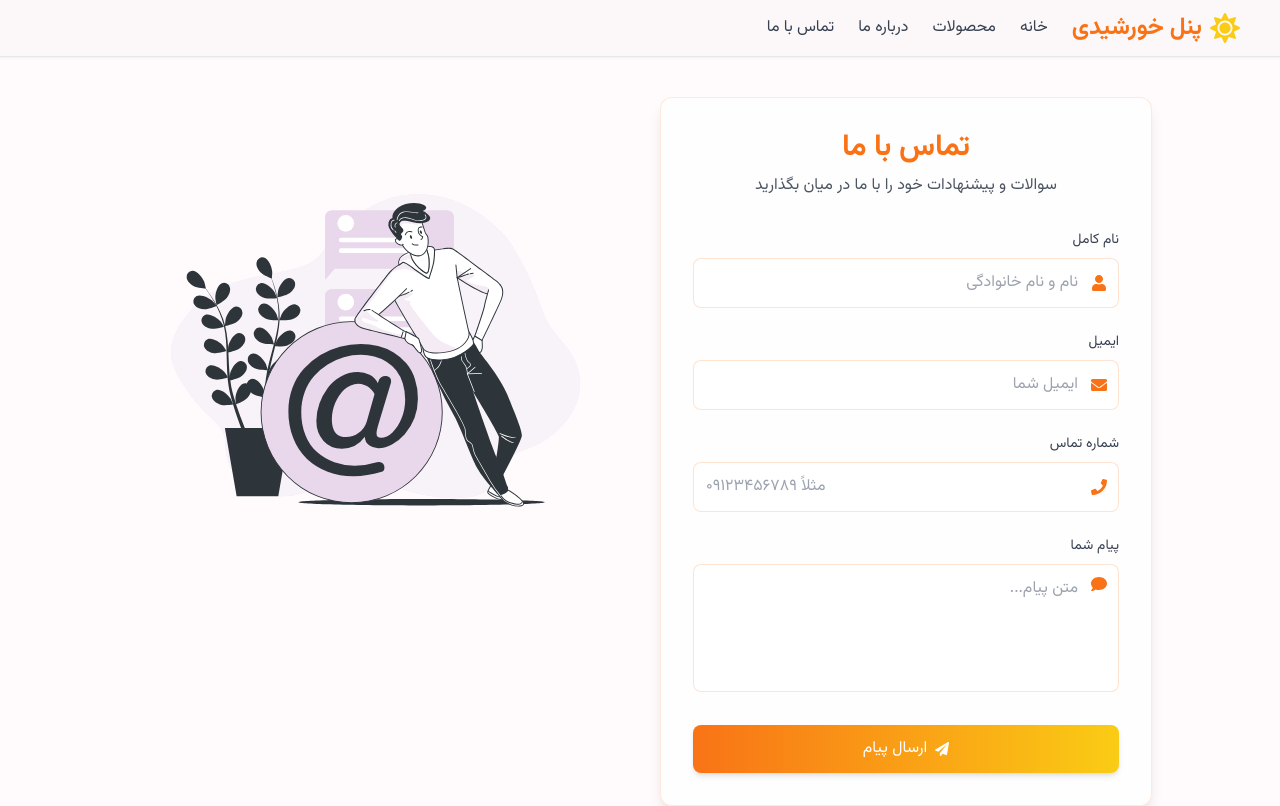
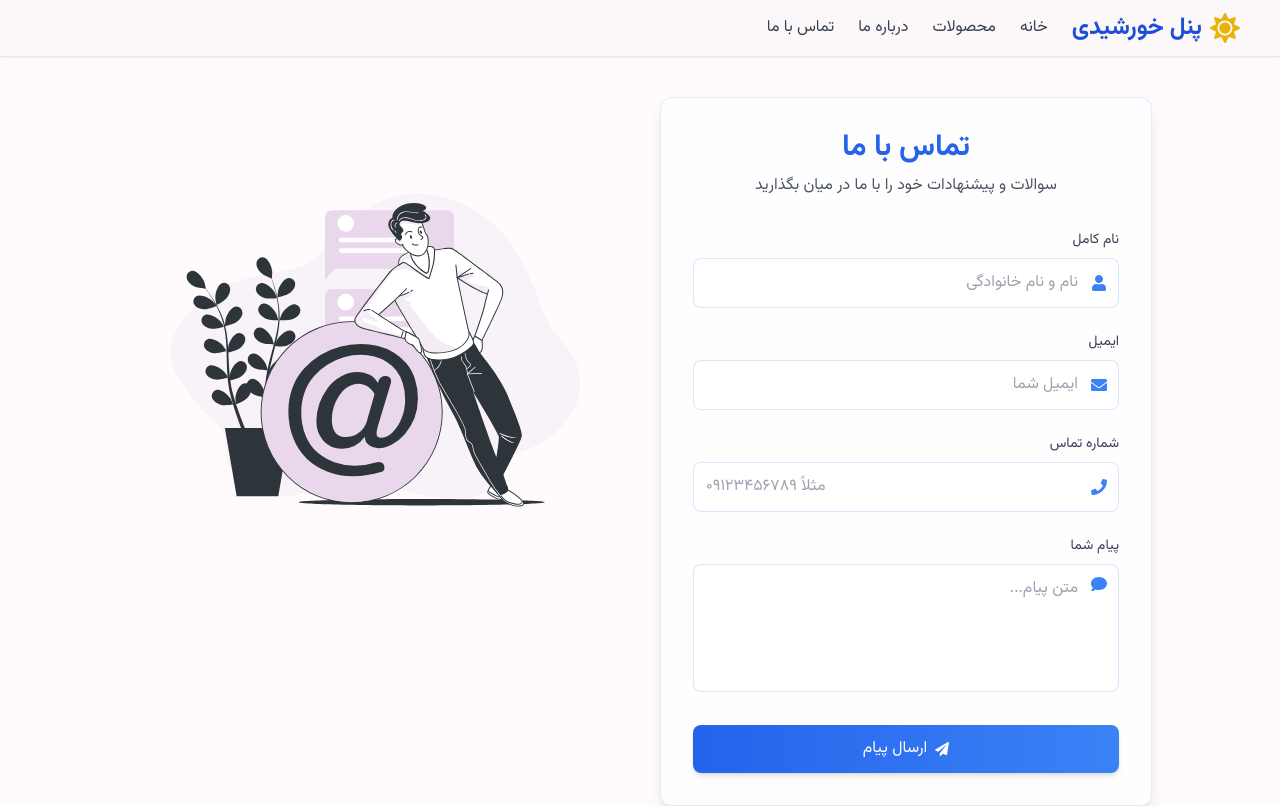
Before and after one commit to aliarabshahi/solarina_github, a Next.js app in the folder frontend/src/: page /contact in a window 1280 px wide. Shown: the top 806 px of the page. Built offline with nearby package versions, Linux system fonts and the light colour scheme.

Commit message:
third version

```diff
--- a/frontend/src/app/components/hero/HeroTopDecoration.tsx
+++ b/frontend/src/app/components/hero/HeroTopDecoration.tsx
@@ -8,7 +8,7 @@ export default function HeroTopDecoration() {
       <div
         className="relative right-[calc(50%-11rem)] aspect-[1155/678] w-[36rem]
                    translate-x-1/2 rotate-[30deg] bg-gradient-to-tr
-                   from-[#fbbf24] to-[#f97316] opacity-30
+                   from-[#93c5fd] to-[#3b82f6] opacity-20
                    sm:right-[calc(50%-30rem)] sm:w-[72rem]"
         style={{
           clipPath:
--- a/frontend/src/app/components/navbar/NavbarLogo.tsx
+++ b/frontend/src/app/components/navbar/NavbarLogo.tsx
@@ -4,8 +4,8 @@ import { FaSun } from "react-icons/fa";
 export default function NavbarLogo() {
   return (
     <Link href="/" className="flex items-center gap-2">
-      <FaSun className="text-2xl md:text-3xl text-yellow-400" />
-      <div className="text-xl md:text-2xl font-bold text-orange-500 cursor-pointer select-none">
+      <FaSun className="text-2xl md:text-3xl text-yellow-500" />
+      <div className="text-xl md:text-2xl font-bold text-blue-700 cursor-pointer select-none">
         پنل خورشیدی
       </div>
     </Link>
--- a/frontend/src/app/components/navbar/NavbarMenu.tsx
+++ b/frontend/src/app/components/navbar/NavbarMenu.tsx
@@ -12,7 +12,7 @@ export default function NavbarMenu() {
     <ul className="flex flex-col md:flex-row gap-3 md:gap-6 text-gray-700 text-sm md:text-base">
       {navbarLinks.map((item) => (
         <li key={item.href}>
-          <Link href={item.href} className="hover:text-orange-500 transition-colors">
+          <Link href={item.href} className="hover:text-blue-600 transition-colors">
             {item.label}
           </Link>
         </li>
--- a/frontend/src/app/contact/components/ContactForm.tsx
+++ b/frontend/src/app/contact/components/ContactForm.tsx
@@ -1,30 +1,12 @@
 "use client";
 import { useState } from "react";
-import {
-  FaEnvelope,
-  FaUser,
-  FaPhone,
-  FaComment,
-  FaPaperPlane,
-  FaCheckCircle,
-  FaTimesCircle,
-} from "react-icons/fa";
+import { FaEnvelope, FaUser, FaPhone, FaComment, FaPaperPlane, FaCheckCircle } from "react-icons/fa";
 import { motion } from "framer-motion";
 
-type ContactFormData = {
-  full_name: string;
-  email: string;
-  phone_number: string;
-  message: string;
-};
+type ContactFormData = { full_name: string; email: string; phone_number: string; message: string; };
 
 export default function ContactForm() {
-  const [contact, setContact] = useState<ContactFormData>({
-    full_name: "",
-    email: "",
-    phone_number: "",
-    message: "",
-  });
+  const [contact, setContact] = useState<ContactFormData>({ full_name: "", email: "", phone_number: "", message: "", });
   const [message, setMessage] = useState("");
   const [loading, setLoading] = useState(false);
 
@@ -35,21 +17,10 @@ export default function ContactForm() {
   const handleSubmit = async (e: React.FormEvent) => {
     e.preventDefault();
     setLoading(true);
-
-    // TODO: Connect to Django backend
-    // const { error } = await postApiData("/contact-us/", contact);
-
-    // Simulate API call
     await new Promise((resolve) => setTimeout(resolve, 1000));
-
     setLoading(false);
     setMessage("پیام شما با موفقیت ارسال شد");
-    setContact({
-      full_name: "",
-      email: "",
-      phone_number: "",
-      message: "",
-    });
+    setContact({ full_name: "", email: "", phone_number: "", message: "", });
   };
 
   return (
@@ -57,167 +28,69 @@ export default function ContactForm() {
       initial={{ opacity: 0, y: 20 }}
       animate={{ opacity: 1, y: 0 }}
       transition={{ duration: 0.5 }}
-      className="bg-white/70 backdrop-blur-md
-                 p-5 sm:p-7 md:p-8 rounded-xl
-                 shadow-lg
-                 border border-orange-500/15 w-full"
+      className="bg-white/70 backdrop-blur-md p-5 sm:p-7 md:p-8 rounded-xl shadow-lg border border-blue-500/15 w-full"
     >
-      {/* تیتر و توضیح */}
       <div className="mb-6 sm:mb-8 text-center">
-        <h2 className="text-xl sm:text-2xl md:text-3xl font-bold text-orange-500 mb-2">
-          تماس با ما
-        </h2>
-        <p className="text-gray-600 text-sm sm:text-base leading-relaxed">
-          سوالات و پیشنهادات خود را با ما در میان بگذارید
-        </p>
+        <h2 className="text-xl sm:text-2xl md:text-3xl font-bold text-blue-600 mb-2">تماس با ما</h2>
+        <p className="text-gray-600 text-sm sm:text-base leading-relaxed">سوالات و پیشنهادات خود را با ما در میان بگذارید</p>
       </div>
 
       <form onSubmit={handleSubmit} className="space-y-6" method="post">
-        {/* نام */}
+        {/* Name */}
         <div>
-          <label
-            htmlFor="full_name"
-            className="block text-xs sm:text-sm font-medium mb-2 text-gray-700"
-          >
-            نام کامل
-          </label>
+          <label htmlFor="full_name" className="block text-xs sm:text-sm font-medium mb-2 text-gray-700">نام کامل</label>
           <div className="relative">
-            <div className="absolute inset-y-0 right-0 flex items-center pr-3 text-orange-500">
-              <FaUser />
-            </div>
-            <input
-              id="full_name"
-              name="full_name"
-              autoComplete="name"
-              type="text"
-              placeholder="نام و نام خانوادگی"
-              className="w-full bg-white/60 border border-orange-500/20
-                         text-gray-800 text-sm sm:text-base rounded-lg
-                         focus:ring-2 focus:ring-orange-500 focus:border-orange-500
-                         p-3 pr-10 placeholder-gray-400 transition"
-              value={contact.full_name}
-              onChange={(e) => handleChange("full_name", e.target.value)}
-              required
-            />
+            <div className="absolute inset-y-0 right-0 flex items-center pr-3 text-blue-500"><FaUser /></div>
+            <input id="full_name" type="text" placeholder="نام و نام خانوادگی" required
+              className="w-full bg-white/60 border border-blue-500/20 text-gray-800 text-sm sm:text-base rounded-lg focus:ring-2 focus:ring-blue-500 focus:border-blue-500 p-3 pr-10 placeholder-gray-400 transition"
+              value={contact.full_name} onChange={(e) => handleChange("full_name", e.target.value)} />
           </div>
         </div>
 
-        {/* ایمیل */}
+        {/* Email */}
         <div>
-          <label
-            htmlFor="email"
-            className="block text-xs sm:text-sm font-medium mb-2 text-gray-700"
-          >
-            ایمیل
-          </label>
+          <label htmlFor="email" className="block text-xs sm:text-sm font-medium mb-2 text-gray-700">ایمیل</label>
           <div className="relative">
-            <div className="absolute inset-y-0 right-0 flex items-center pr-3 text-orange-500">
-              <FaEnvelope />
-            </div>
-            <input
-              id="email"
-              name="email"
-              autoComplete="email"
-              type="email"
-              placeholder="ایمیل شما"
-              className="w-full bg-white/60 border border-orange-500/20
-                         text-gray-800 text-sm sm:text-base rounded-lg
-                         focus:ring-2 focus:ring-orange-500 focus:border-orange-500
-                         p-3 pr-10 placeholder-gray-400 transition"
-              value={contact.email}
-              onChange={(e) => handleChange("email", e.target.value)}
-              required
-            />
+            <div className="absolute inset-y-0 right-0 flex items-center pr-3 text-blue-500"><FaEnvelope /></div>
+            <input id="email" type="email" placeholder="ایمیل شما" required
+              className="w-full bg-white/60 border border-blue-500/20 text-gray-800 text-sm sm:text-base rounded-lg focus:ring-2 focus:ring-blue-500 focus:border-blue-500 p-3 pr-10 placeholder-gray-400 transition"
+              value={contact.email} onChange={(e) => handleChange("email", e.target.value)} />
           </div>
         </div>
 
-        {/* شماره تماس */}
+        {/* Phone */}
         <div>
-          <label
-            htmlFor="phone_number"
-            className="block text-xs sm:text-sm font-medium mb-2 text-gray-700"
-          >
-            شماره تماس
-          </label>
+          <label htmlFor="phone_number" className="block text-xs sm:text-sm font-medium mb-2 text-gray-700">شماره تماس</label>
           <div className="relative">
-            <div className="absolute inset-y-0 right-0 flex items-center pr-3 text-orange-500">
-              <FaPhone />
-            </div>
-            <input
-              id="phone_number"
-              name="phone"
-              autoComplete="tel"
-              type="tel"
-              placeholder="مثلاً ۰۹۱۲۳۴۵۶۷۸۹"
-              className="w-full bg-white/60 border border-orange-500/20
-                         text-gray-800 text-sm sm:text-base rounded-lg
-                         focus:ring-2 focus:ring-orange-500 focus:border-orange-500
-                         p-3 pr-10 placeholder-gray-400 transition"
-              value={contact.phone_number}
-              onChange={(e) => handleChange("phone_number", e.target.value)}
-              required
-              pattern="^0.*$"
-              maxLength={12}
-            />
+            <div className="absolute inset-y-0 right-0 flex items-center pr-3 text-blue-500"><FaPhone /></div>
+            <input id="phone_number" type="tel" placeholder="مثلاً ۰۹۱۲۳۴۵۶۷۸۹" required pattern="^0.*$" maxLength={12}
+              className="w-full bg-white/60 border border-blue-500/20 text-gray-800 text-sm sm:text-base rounded-lg focus:ring-2 focus:ring-blue-500 focus:border-blue-500 p-3 pr-10 placeholder-gray-400 transition"
+              value={contact.phone_number} onChange={(e) => handleChange("phone_number", e.target.value)} />
           </div>
         </div>
 
-        {/* پیام */}
+        {/* Message */}
         <div>
-          <label
-            htmlFor="message"
-            className="block text-xs sm:text-sm font-medium mb-2 text-gray-700"
-          >
-            پیام شما
-          </label>
+          <label htmlFor="message" className="block text-xs sm:text-sm font-medium mb-2 text-gray-700">پیام شما</label>
           <div className="relative">
-            <div className="absolute top-3 right-3 text-orange-500">
-              <FaComment />
-            </div>
-            <textarea
-              id="message"
-              name="message"
-              autoComplete="off"
-              placeholder="متن پیام..."
-              className="w-full bg-white/60 border border-orange-500/20
-                         text-gray-800 text-sm sm:text-base rounded-lg
-                         focus:ring-2 focus:ring-orange-500 focus:border-orange-500
-                         p-3 pr-10 h-32 placeholder-gray-400 transition resize-none"
-              value={contact.message}
-              onChange={(e) => handleChange("message", e.target.value)}
-              required
-            />
+            <div className="absolute top-3 right-3 text-blue-500"><FaComment /></div>
+            <textarea id="message" placeholder="متن پیام..." required
+              className="w-full bg-white/60 border border-blue-500/20 text-gray-800 text-sm sm:text-base rounded-lg focus:ring-2 focus:ring-blue-500 focus:border-blue-500 p-3 pr-10 h-32 placeholder-gray-400 transition resize-none"
+              value={contact.message} onChange={(e) => handleChange("message", e.target.value)} />
           </div>
         </div>
 
-        {/* دکمه ارسال */}
-        <button
-          type="submit"
-          disabled={loading}
-          className="w-full bg-gradient-to-r from-orange-500 to-yellow-400
-                     hover:from-orange-600 hover:to-yellow-500
-                     text-white font-medium text-sm sm:text-base py-2.5 sm:py-3 px-6
-                     rounded-lg transition-all duration-300 shadow-md
-                     hover:shadow-lg disabled:opacity-70 disabled:cursor-not-allowed
-                     flex items-center justify-center gap-2"
+        {/* Submit Button */}
+        <button type="submit" disabled={loading}
+          className="w-full bg-gradient-to-r from-blue-600 to-blue-500 hover:from-blue-700 hover:to-blue-600 text-white font-medium text-sm sm:text-base py-2.5 sm:py-3 px-6 rounded-lg transition-all duration-300 shadow-md hover:shadow-lg disabled:opacity-70 disabled:cursor-not-allowed flex items-center justify-center gap-2"
         >
-          {loading ? (
-            <span className="h-4 w-4 border-2 border-white border-t-transparent rounded-full animate-spin"></span>
-          ) : (
-            <FaPaperPlane className="text-sm" />
-          )}
+          {loading ? <span className="h-4 w-4 border-2 border-white border-t-transparent rounded-full animate-spin"></span> : <FaPaperPlane className="text-sm" />}
           {loading ? "در حال ارسال..." : "ارسال پیام"}
         </button>
 
-        {/* پیغام بازخورد */}
         {message && (
-          <motion.div
-            initial={{ opacity: 0 }}
-            animate={{ opacity: 1 }}
-            className="p-3 rounded-lg text-xs sm:text-sm flex items-center gap-2 bg-green-100 text-green-800"
-          >
-            <FaCheckCircle className="flex-shrink-0" />
-            {message}
+          <motion.div initial={{ opacity: 0 }} animate={{ opacity: 1 }} className="p-3 rounded-lg text-xs sm:text-sm flex items-center gap-2 bg-green-100 text-green-800">
+            <FaCheckCircle className="flex-shrink-0" />{message}
           </motion.div>
         )}
       </form>
```
Also changed, not shown: frontend/src/app/components/footer/FooterNavbar.tsx (+4 -24 lines), frontend/src/app/components/hero/HeroBottomDecoration.tsx (+2 -5 lines), frontend/src/app/components/hero/HeroMainContent.tsx (+8 -8 lines), frontend/src/app/contact/components/ContactDetail.tsx (+4 -10 lines).
